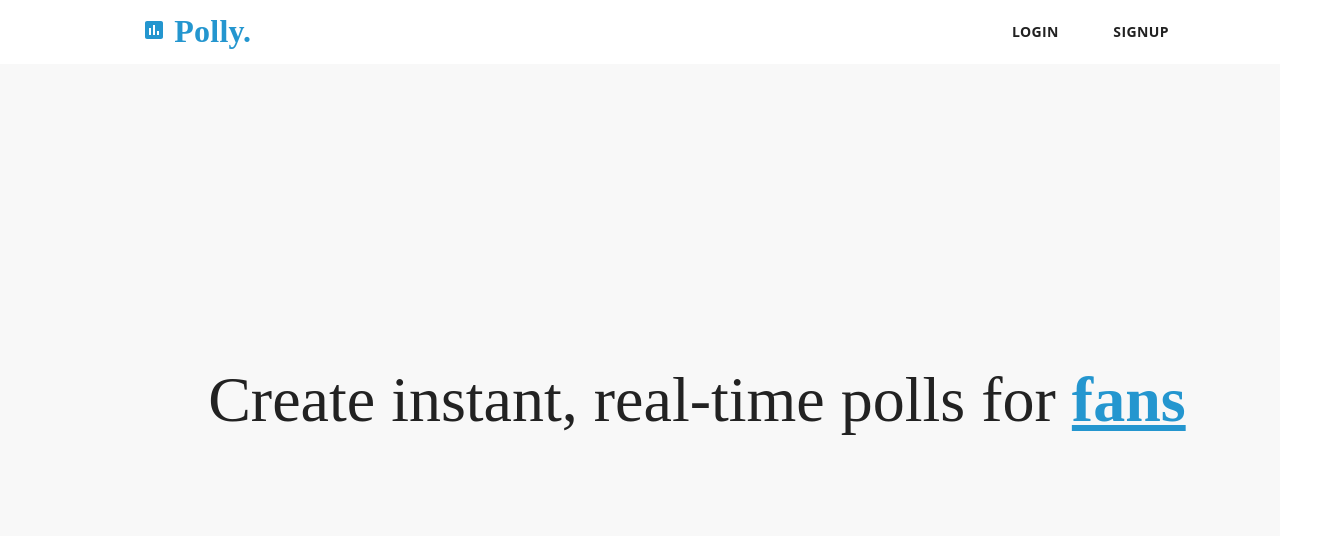
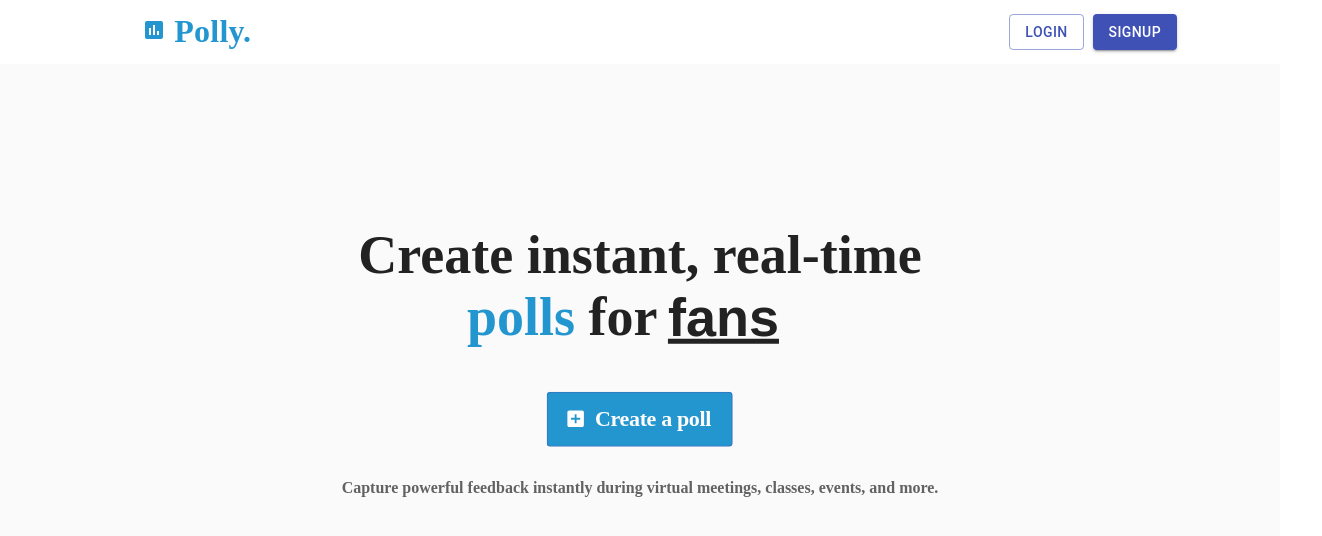
Before and after one commit to G-khan/polly, a React (Create React App) app in the folder polly-client/: page / in a window 1280 px wide. Shown: the top 536 px of the page, 1322 px wide, since content can reach past the window. Built offline with nearby package versions, Linux system fonts and the light colour scheme.

Commit message:
index improved

```diff
--- a/polly-client/src/App.css
+++ b/polly-client/src/App.css
@@ -1,7 +1,7 @@
 
 
 .wrapper{
-    background-color: gray;
+    background-color: #FAFAFA;
     color: #2D2D2D;
     font-family: 'Ubuntu';
     transition: background-color 0.5s ease;
@@ -15,24 +15,47 @@
 .slogan{
   margin: 0;
     position: absolute;
-    top: 50%;
+    top: 45%;
     left: 50%;
     margin-right: -50%;
     transform: translate(-50%, -50%);
-    font-size: 64px;
     color: #222222;
+    justify-content: center;
+    text-align: center;
+
+}
+
+.altSlogan{
+  margin-top:2em;
+  opacity: 70%;
+}
+
+.mainWords{
+  font-size: 54px;
+}
+
+.changable{
+  padding-left:0.1em;
+  text-align: left;
+
 }
 .changing-keywords{
   vertical-align:-webkit-baseline-middle;
   height:20px;
   display: inline-block;
-    color: #2496cf;
+  font-family: "Arial";
+}
+
+.createPoll{
+  text-align: center;
+
 }
 .hidden{
   position:absolute;
-  top: 20px;
+
   display:inline-block;
-  width:250px;
+  padding-left:5px;
+  width:150px;
     opacity:0;
   animation: slideme 8s infinite;
 }
--- a/polly-client/src/App.js
+++ b/polly-client/src/App.js
@@ -4,25 +4,63 @@ import Dashboard from './components/Dashboard/Dashboard';
 import Preferences from './components/Preferences/Preferences';
 import Header from './components/Dashboard/Header';
 import { BrowserRouter, Route, Switch } from 'react-router-dom';
+import {
+  Button,
+  TextField,
+  Card,
+  CardContent,
+  CardActions,
+  CardHeader,
+  withStyles,
+  makeStyles
+} from "@material-ui/core";
+import AddBoxIcon from '@material-ui/icons/AddBox';
+
 
 function App() {
-
+  const ColorButton = withStyles((theme) => ({
+    root: {
+      fontFamily: "Ubuntu",
+      fontSize: "22px",
+      textTransform: "none",
+      fontWeight: "600",
+      color: "white",
+      letterSpacing: "-0.36px",
+      textAlign: "center",
+      marginTop: "2em",
+      backgroundColor: "#2496cf",
+      '&:hover': {
+        color: "white",
+        backgroundColor: "#47A9D8",
+      },
+    },
+  }))(Button);
 
   return (
     <main>
       <Header />
       <div className="wrapper">
-      <div style={{ height: "100vh", background: "#f8f8f8", color: "black" }}>
+        <div style={{ height: "100vh", color: "black", fontWeight: "600" }}>
           <div class="slogan">
-          Create instant, real-time polls for <div style={{ textDecoration: 'underline'}} class="changing-keywords" id="change">
-              <strong>
-                <u class="hidden">free</u><br />
-                <u class="hidden">fun</u><br />
-                <u class="hidden">fans</u><br />
-                <u class="hidden">decision</u>
-              </strong>
+            <div className="mainWords">
+              Create instant, real-time <br />
+              <span style={{ fontWeight: "900", color: "#2496cf" }}>polls</span> for
+          <div class="changing-keywords" id="change">
+                <div className="changable">
+                  <u class="hidden"><br />free</u><br />
+                  <u class="hidden"><br />fun</u><br />
+                  <u class="hidden"><br />fans</u><br />
+                  <u class="hidden"><br />decision</u>&nbsp;
+                &nbsp;&nbsp;&nbsp;&nbsp;&nbsp;&nbsp;&nbsp;&nbsp;
+              </div>
+              </div>
             </div>
+            <div className="createPoll">
+              <ColorButton variant="outlined" size="large" startIcon={<AddBoxIcon />} color="primary" type="button">Create a poll</ColorButton >
+            </div>
+            <div className="altSlogan">Capture powerful feedback instantly during virtual meetings, classes, events, and more.</div>
           </div>
+
         </div>
       </div>
       <BrowserRouter>
--- a/polly-client/src/components/Dashboard/Header.js
+++ b/polly-client/src/components/Dashboard/Header.js
@@ -13,37 +13,7 @@ import MenuIcon from "@material-ui/icons/Menu";
 import React, { useState, useEffect } from "react";
 import { Link as RouterLink } from "react-router-dom";
 import PollIcon from '@material-ui/icons/Poll';
-
-const headersData = [
-    {
-        label: "Login",
-        href: "/login",
-        logged: false
-    },
-    {
-        label: "Signup",
-        href: "/signup",
-        logged: false
-    },/*
-    {
-        label: "My Account",
-        href: "/account",
-        logged: true
-
-    },
-    {
-        label: "Polls",
-        href: "/polls",
-        logged: true
-
-    },
-    {
-        label: "Log Out",
-        href: "/logout",
-        logged: true
-
-    },*/
-];
+import { SpaceBar } from "@material-ui/icons";
 
 
 const useStyles = makeStyles(() => ({
@@ -54,13 +24,13 @@ const useStyles = makeStyles(() => ({
         "@media (max-width: 900px)": {
             paddingLeft: 0,
         },
-        boxShadow:'none'
+        boxShadow: 'none'
 
     },
     logo: {
         fontFamily: "Lemonada",
         fontWeight: 900,
-        fontSize:32,
+        fontSize: 32,
         color: "#2496cf",
         textAlign: "left",
     },
@@ -68,13 +38,13 @@ const useStyles = makeStyles(() => ({
         fontFamily: "Open Sans, sans-serif",
         fontWeight: 700,
         size: "18px",
-        marginLeft: "38px",
+        margin: "5"
     },
     toolbar: {
         display: "flex",
         justifyContent: "space-between",
-        border:0
-        ,shadowRadius: 0,
+        border: 0
+        , shadowRadius: 0,
         shadowOffset: {
             height: 0,
         },
@@ -109,9 +79,14 @@ export default function Header() {
 
     const displayDesktop = () => {
         return (
-            <Toolbar  no-border  className={toolbar}>
+            <Toolbar no-border className={toolbar}>
                 {pollyLogo}
-                <div>{getMenuButtons()}</div>
+                <div>
+
+                    <Button color="primary" variant="outlined">Login</Button>&nbsp;&nbsp;
+                    <Button color="primary" variant="contained">Signup</Button>
+
+                </div>
             </Toolbar>
         );
     };
@@ -143,7 +118,13 @@ export default function Header() {
                         onClose: handleDrawerClose,
                     }}
                 >
-                    <div className={drawerContainer}>{getDrawerChoices()}</div>
+                    <div className={drawerContainer}>
+
+
+                        <MenuItem>Login</MenuItem>
+
+                        <MenuItem>Register</MenuItem>
+                    </div>
                 </Drawer>
 
                 <div>{pollyLogo}</div>
@@ -151,51 +132,18 @@ export default function Header() {
         );
     };
 
-    const getDrawerChoices = () => {
-        return headersData.map(({ label, href, logged }) => {
-
-                return logged === false ? (
-                    <Link
-                        {...{
-                            component: RouterLink,
-                            to: href,
-                            color: "inherit",
-                            style: { textDecoration: "none" },
-                            key: label,
-                        }}
-                    >
-                        <MenuItem>{label}</MenuItem>
-                    </Link>
-                ) : null
-            });
-    };
 
     const pollyLogo = (
         <Typography variant="h6" component="h1" className={logo}>
-             <PollIcon /> Polly.
+            <PollIcon /> Polly.
         </Typography>
     );
 
-    const getMenuButtons = () => {
-        return headersData.map(({ label, href }) => {
-            return (
-                <Button
-                    {...{
-                        key: label,
-                        color: "black",
-                        to: href,
-                        className: menuButton,
-                    }}
-                >
-                    {label}
-                </Button>
-            );
-        });
-    };
+
 
     return (
         <header>
-            <AppBar  position="static" className={header}>
+            <AppBar position="static" className={header}>
                 {mobileView ? displayMobile() : displayDesktop()}
             </AppBar>
         </header>
--- a/polly-client/src/index.css
+++ b/polly-client/src/index.css
@@ -15,3 +15,4 @@ code {
 @import url('https://fonts.googleapis.com/css2?family=Zen+Dots&display=swap');
 @import url('https://fonts.googleapis.com/css2?family=Lemonada:wght@600&family=Zen+Dots&display=swap');
 @import url('https://fonts.googleapis.com/css2?family=Ubuntu:wght@300&display=swap');
+@import url('https://fonts.googleapis.com/css2?family=Inter:wght@300&display=swap');
```
